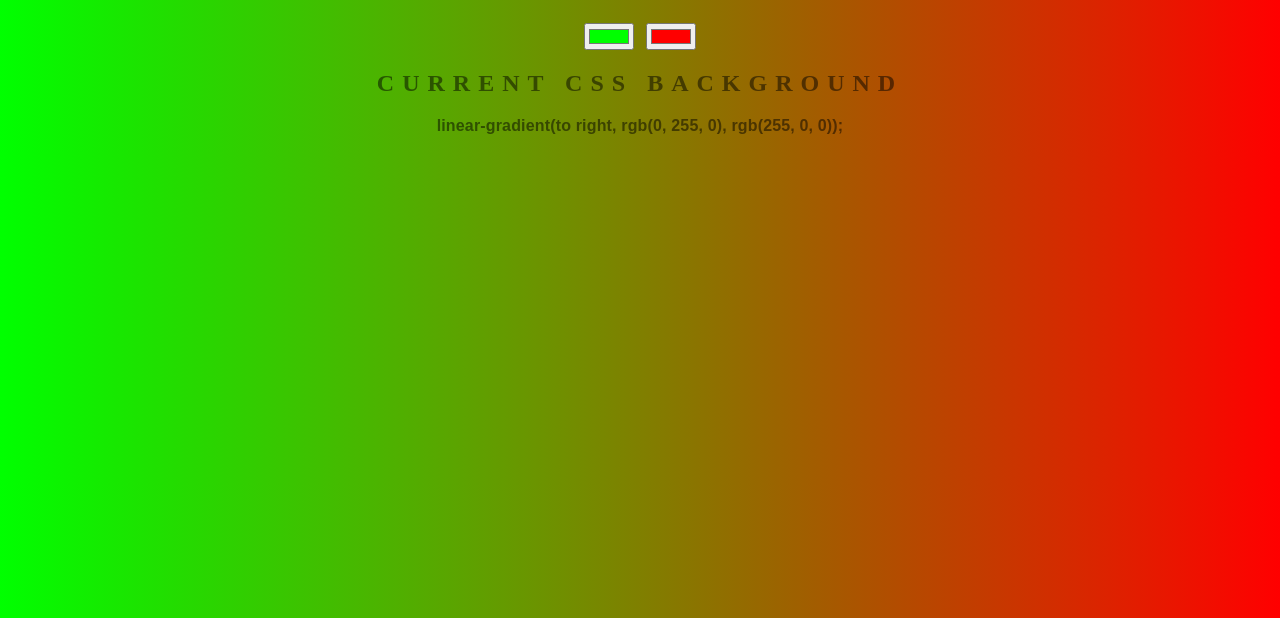
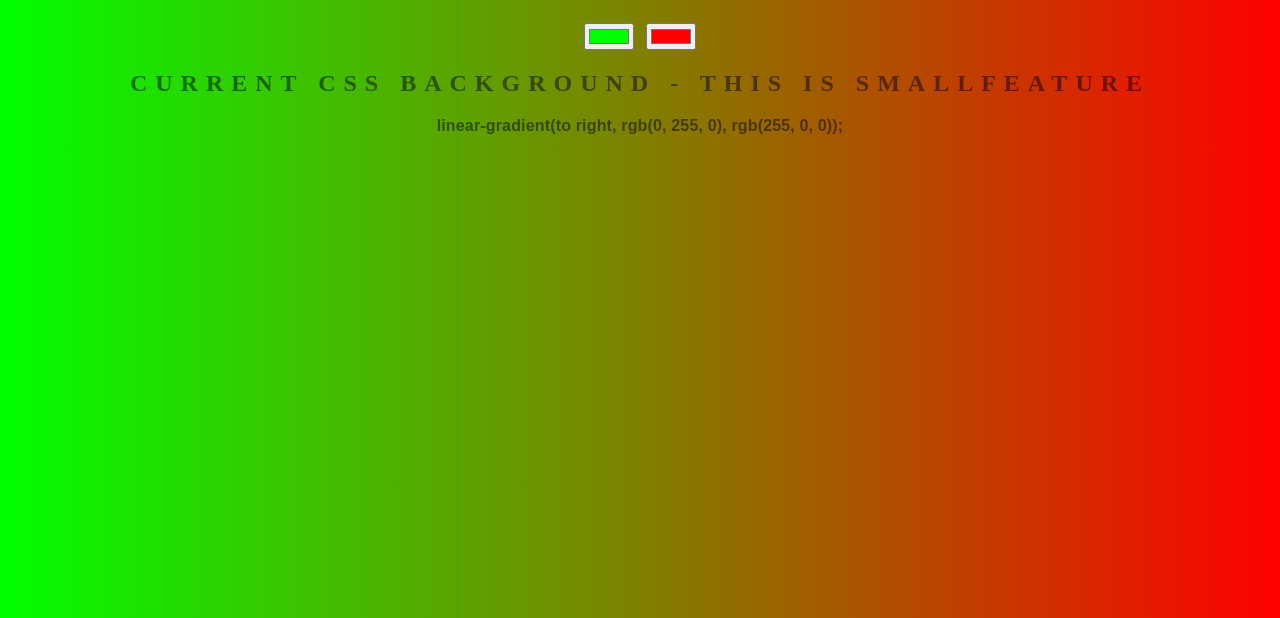
Before and after one commit to xavierassad/background-generator, a plain HTML site: page index.html in a window 1280 px wide. Shown: the part 182-800 px from the top of the page. Drawn offline with Linux system fonts and the light colour scheme.

Commit message:
Changed title of CSS to test the SmallFeature branch

```diff
--- a/index.html
+++ b/index.html
@@ -10,7 +10,7 @@
     <h1>Background Generator Git Edited</h1>
     <input class="color1" type="color" name="color1" value="#00ff00">
     <input class="color2" type="color" name="color2" value="#ff0000">
-    <h2>Current CSS Background</h2>
+    <h2>Current CSS Background - This is SmallFeature</h2>
     <h3></h3>
 
     <script type="text/javascript" src="index.js"></script>
```
